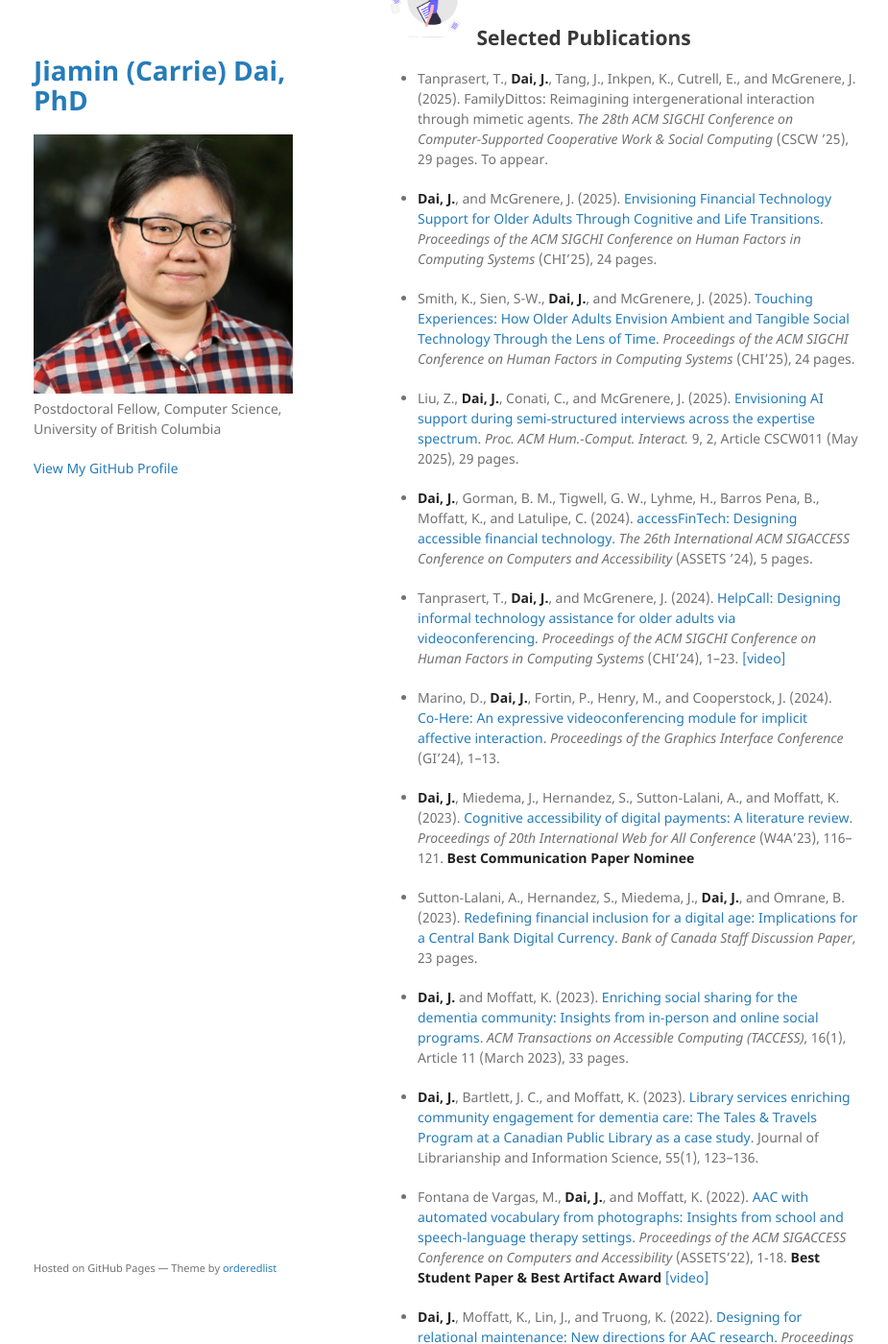
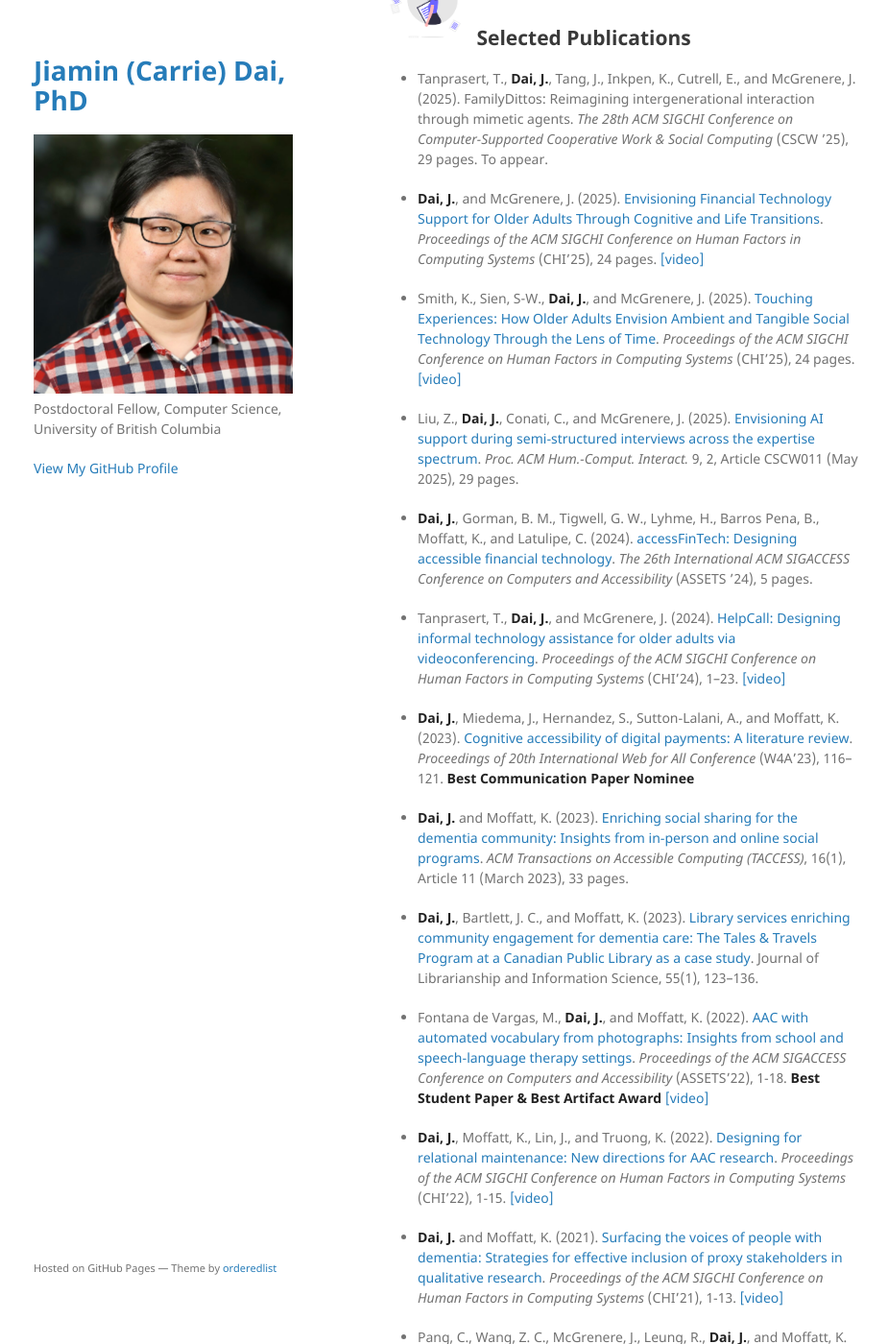
Before and after one commit to jiamin-dai/jiamin-dai.github.io, a Jekyll site: the page built from index.md, in a window 1280 px wide and 1400 px high, scrolled down 1800 px. Shown: the whole window at 96% size, without its empty margins (175-1100 px from the left). Built offline with Jekyll 4.4.1, drawn with Linux system fonts in a browser that asks for light colours; our own code applies the rules of GitHub Pages for plain Markdown files.

Commit message:
Update index.md

```diff
--- a/index.md
+++ b/index.md
@@ -78,9 +78,9 @@ Text can be **bold**, _italic_, or ~~strikethrough~~.
 interaction through mimetic agents. _The 28th ACM SIGCHI Conference on Computer‑Supported Cooperative Work & Social
 Computing_ (CSCW ’25), 29 pages. To appear.
 
-*   **Dai, J.**, and McGrenere, J. (2025). [Envisioning Financial Technology Support for Older Adults Through Cognitive and Life Transitions](https://dl.acm.org/doi/10.1145/3706598.3713427). _Proceedings of the ACM SIGCHI Conference on Human Factors in Computing Systems_ (CHI’25), 24 pages.
+*   **Dai, J.**, and McGrenere, J. (2025). [Envisioning Financial Technology Support for Older Adults Through Cognitive and Life Transitions](https://dl.acm.org/doi/10.1145/3706598.3713427). _Proceedings of the ACM SIGCHI Conference on Human Factors in Computing Systems_ (CHI’25), 24 pages. [[video]]()
 
-*   Smith, K., Sien, S-W., **Dai, J.**, and McGrenere, J. (2025). [Touching Experiences: How Older Adults Envision Ambient and Tangible Social Technology Through the Lens of Time](https://dl.acm.org/doi/10.1145/3706598.3714302). _Proceedings of the ACM SIGCHI Conference on Human Factors in Computing Systems_ (CHI’25), 24 pages.
+*   Smith, K., Sien, S-W., **Dai, J.**, and McGrenere, J. (2025). [Touching Experiences: How Older Adults Envision Ambient and Tangible Social Technology Through the Lens of Time](https://dl.acm.org/doi/10.1145/3706598.3714302). _Proceedings of the ACM SIGCHI Conference on Human Factors in Computing Systems_ (CHI’25), 24 pages. [[video]]()
 
 *   Liu, Z., **Dai, J.**, Conati, C., and McGrenere, J. (2025). [Envisioning AI support during semi‑structured interviews across the expertise spectrum](https://dl.acm.org/doi/10.1145/3710909). _Proc. ACM Hum.‑Comput. Interact._ 9, 2, Article CSCW011 (May 2025), 29 pages.
 
@@ -89,11 +89,7 @@ Computing_ (CSCW ’25), 29 pages. To appear.
 *   Tanprasert, T., **Dai, J.**, and McGrenere, J. (2024). [HelpCall: Designing informal technology assistance for older adults via videoconferencing](https://dl.acm.org/doi/10.1145/3613904.3642938). _Proceedings of the ACM SIGCHI Conference on Human Factors in Computing Systems_ (CHI’24), 1–23.
  [[video]](https://www.youtube.com/watch?v=GBnbOQWjn0k)
 
-*   Marino, D., **Dai, J.**, Fortin, P., Henry, M., and Cooperstock, J. (2024). [Co‑Here: An expressive videoconferencing module for implicit affective interaction](https://dl.acm.org/doi/10.1145/3670947.3670975). _Proceedings of the Graphics Interface Conference_ (GI’24), 1–13.
-
 *   **Dai, J.**, Miedema, J., Hernandez, S., Sutton‑Lalani, A., and Moffatt, K. (2023). [Cognitive accessibility of digital payments: A literature review](https://dl.acm.org/doi/10.1145/3587281.3587294). _Proceedings of 20th International Web for All Conference_ (W4A’23), 116–121. **Best Communication Paper Nominee**
-
-*   Sutton‑Lalani, A., Hernandez, S., Miedema, J., **Dai, J.**, and Omrane, B. (2023). [Redefining financial inclusion for a digital age: Implications for a Central Bank Digital Currency](https://www.bankofcanada.ca/2023/10/staff-discussion-paper-2023-22/). _Bank of Canada Staff Discussion Paper_, 23 pages.
 
 *   **Dai, J.** and Moffatt, K. (2023). [Enriching social sharing for the dementia community: Insights from in‑person and online social programs](https://dl.acm.org/doi/10.1145/3582558). _ACM Transactions on Accessible Computing (TACCESS)_, 16(1), Article 11 (March 2023), 33 pages.
 
```
Also changed, not shown: other parts of index.md (+3 -0 lines).
